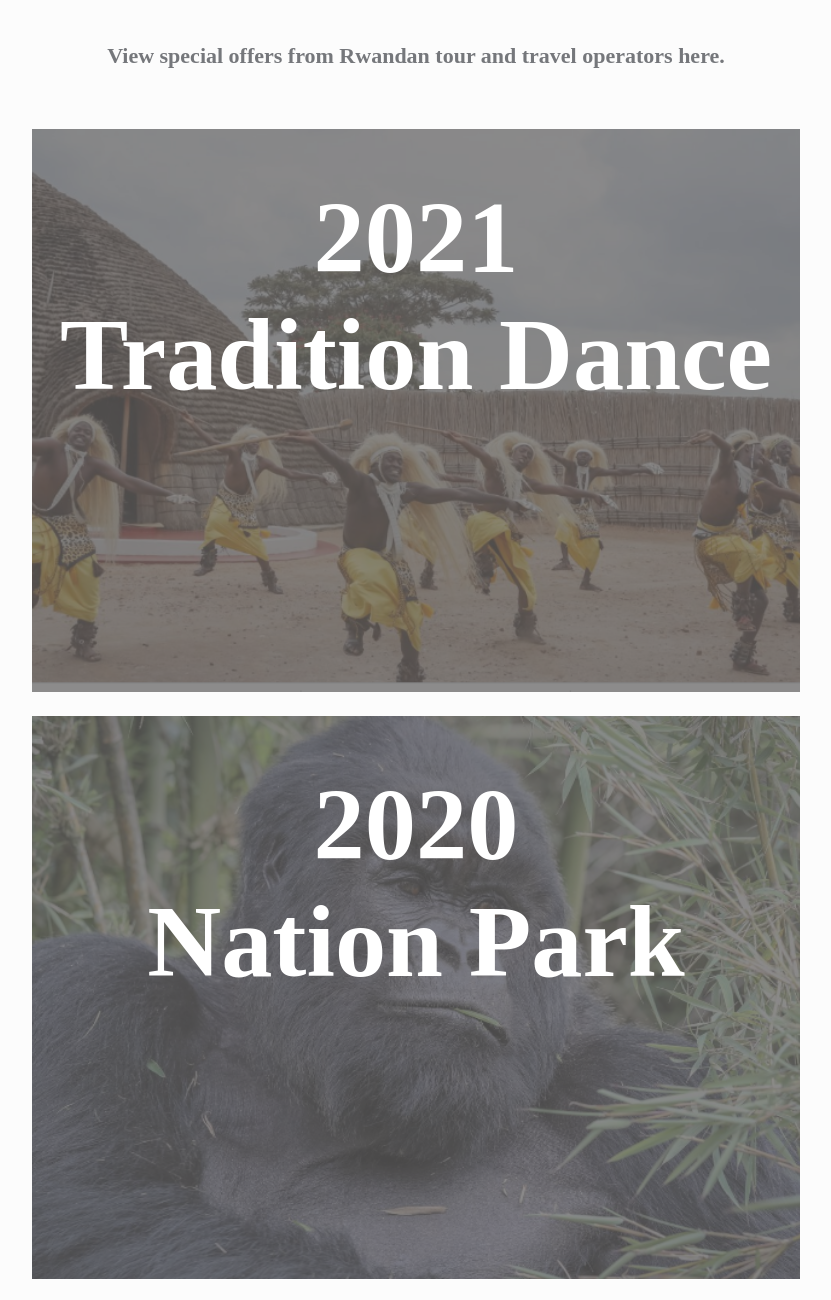
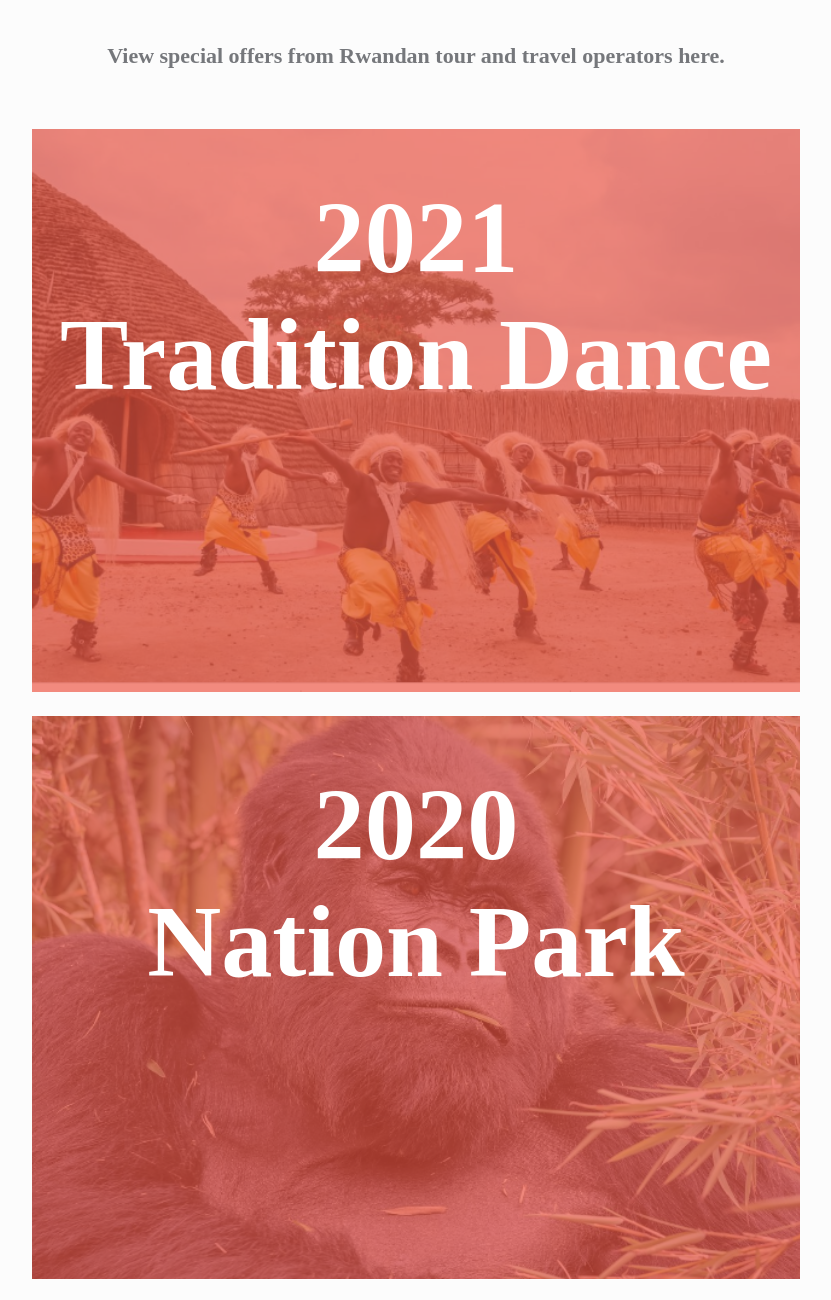
Before and after one commit to Mucyosoda/Capstone, a plain HTML site: page about.html in a window 1280 px wide. Shown: the part 1480-2780 px from the top of the page, without its empty margins (224-1055 px from the left). Drawn offline with Linux system fonts and the light colour scheme.

Commit message:
Update style.css

```diff
--- a/styleabout.css
+++ b/styleabout.css
@@ -208,7 +208,7 @@ header {
 .dance h1 {
   width: 100%;
   height: 100%;
-  background-color: #646363bd;
+  background-color: #ec5342ad;
   margin: 0;
   padding-top: 50px;
   font-size: 8vw;
@@ -231,7 +231,7 @@ header {
 .gorila h3 {
   width: 100%;
   height: 100%;
-  background-color: #646363bd;
+  background-color: #ec5342ad;
   margin-top: 0;
   padding-top: 50px;
   font-size: 8vw;
```
